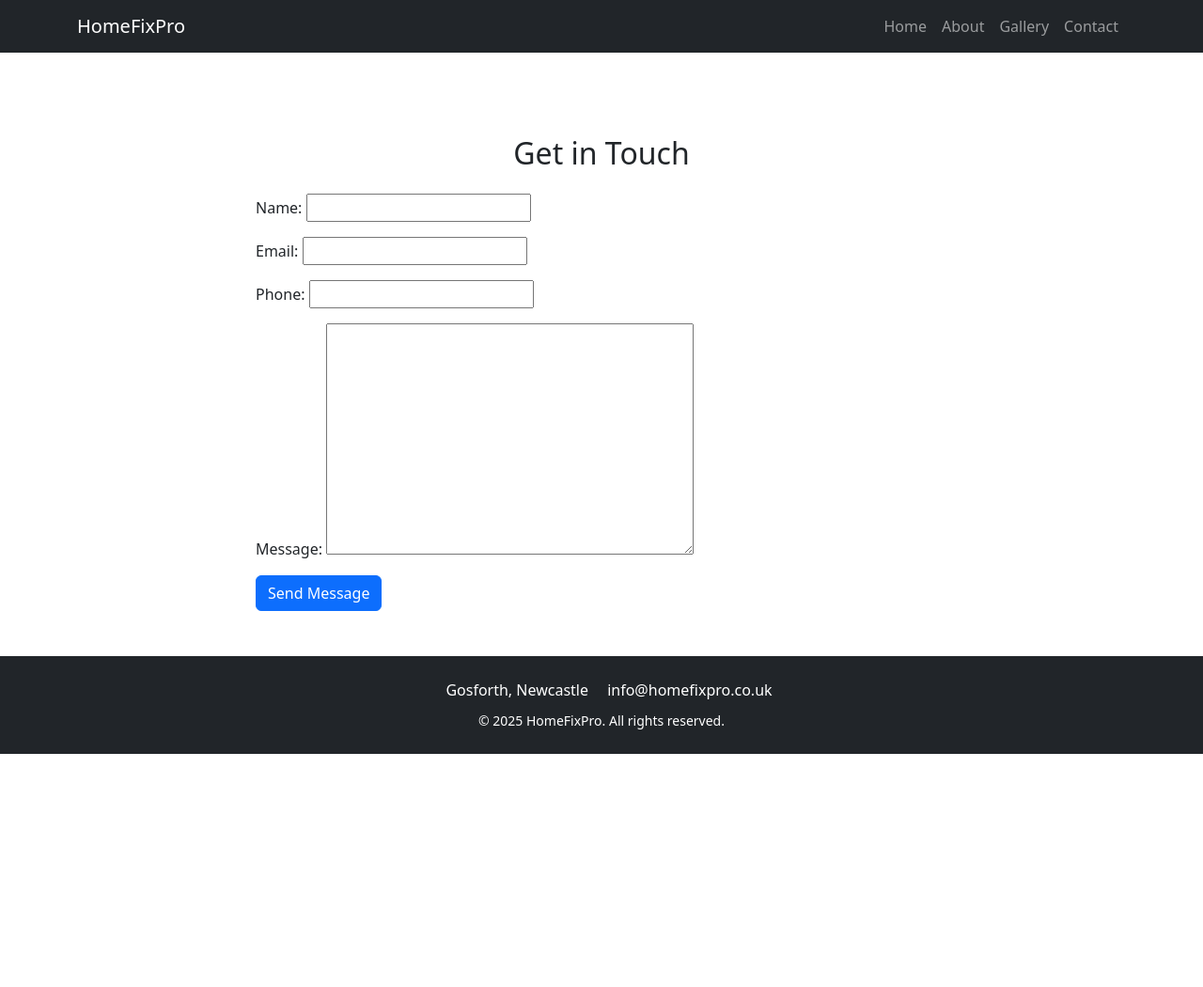
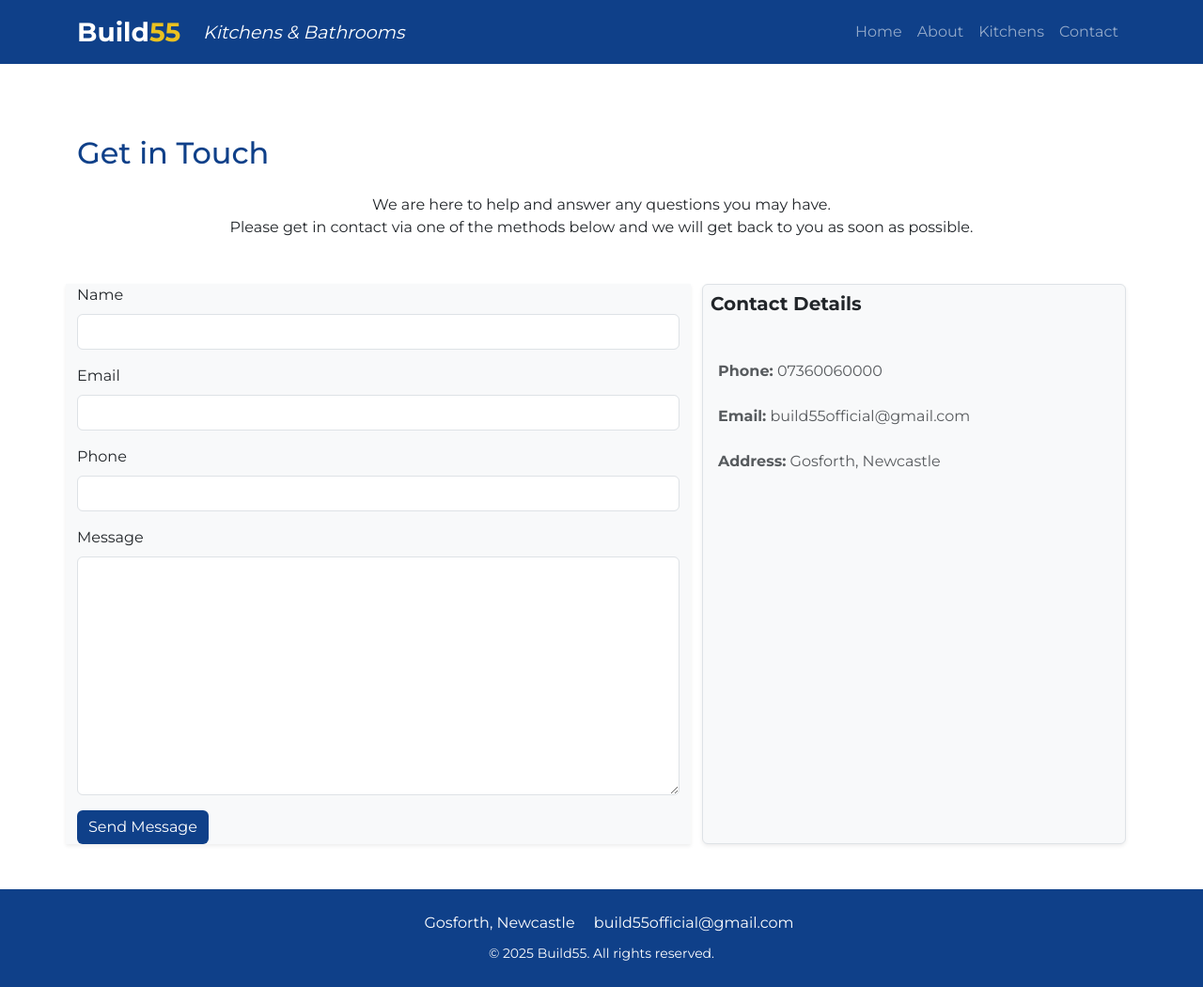
Before and after one commit to Naviid24/build55, a Django app: page /contact/ in a window 1280 px wide. Shown: the whole page at 94% size. Before the commit the page ends 802 px from the top, so only its background shows below. Run offline with Django 4.2, Linux system fonts and the light colour scheme.

Commit message:
Create and run all pages

```diff
--- a/app/urls.py
+++ b/app/urls.py
@@ -16,11 +16,18 @@ Including another URLconf
 """
 from django.contrib import admin
 from django.urls import path
-from myapp.views import my_app_view, contact_view
+from myapp.views import (
+    home_view,
+    contact_view,
+    about_view,
+    kitchens_view
+)
 
 
 urlpatterns = [
     path('admin/', admin.site.urls),
-    path('myapp/', my_app_view, name='my_app_view'),
+    path('home/', home_view, name='home'),
     path('contact/', contact_view, name='contact'),
+    path("about/", about_view, name='about'),
+    path("kitchens/", kitchens_view, name='kitchens')
 ]
--- /dev/null
+++ b/myapp/static/css/styles.css
@@ -0,0 +1,37 @@
+
+/* Custom Font */
+body {
+  font-family: 'Montserrat', sans-serif;
+}
+
+.bg-light-navy {
+  background-color: #0f4089;
+}
+
+.font-col {
+  color: #0f4089;
+}
+
+.tailig-words {
+  font-size: 1.2rem;
+  color: #ffffff;
+}
+
+.text-mix-color {
+  color: rgb(234, 193, 32);
+}
+
+button.btn.btn-custom {
+  background-color: #0f4089;
+  color: white;
+  border: none;
+}
+button.btn.btn-custom:hover {
+  background-color: rgb(255, 193, 7);
+  color: #0f4089;
+}
+
+div.kitchen-content {
+  background-color: rgba(227, 224, 224, 0.2);
+  padding: 70px;
+}
--- a/myapp/templates/myapp/about.html
+++ b/myapp/templates/myapp/about.html
@@ -1,4 +1,4 @@
-{% extends 'base.html' %}
+{% extends 'myapp/base.html' %}
 {% block title %}About Us - HomeFixPro{% endblock %}
 
 {% block content %}
--- a/myapp/templates/myapp/base.html
+++ b/myapp/templates/myapp/base.html
@@ -2,53 +2,63 @@
 <!DOCTYPE html>
 <html lang="en">
 <head>
-    <meta charset="UTF-8">
-    <meta name="viewport" content="width=device-width, initial-scale=1.0">
-    <meta name="description" content="Build55 is a website for local people to see our services and products. We offer building services, home improvement, and renovation solutions.">
-    <meta name="keywords" content="website, bathrooms, kitchens, home improvement, renovation, building services, house maintenance">
-    <meta name="author" content="Build55 Team">
-<!--Title-->
+    <meta charset="UTF-8" />
+    <meta name="viewport" content="width=device-width, initial-scale=1" />
+    <meta name="description" content="Build55 is a website for local people to see our services and products. We offer building services, home improvement, and renovation solutions." />
+    <meta name="keywords" content="website, bathrooms, kitchens, home improvement, renovation, building services, house maintenance" />
+    <meta name="author" content="Build55 Team" />
     <title>{% block title %}Build55{% endblock %}</title>
-<!--CSS Link-->
-  <link rel="stylesheet" href="{% static 'css/styles.css' %}">
-<!--Bootstrap CDN Link-->
-  <link href="https://cdn.jsdelivr.net/npm/bootstrap@5.3.0/dist/css/bootstrap.min.css" rel="stylesheet">
+    <link rel="icon" type="image/x-icon" href="{% static 'images/favicon-16x16.png' %}" />
+    <link rel="stylesheet" href="{% static 'css/styles.css' %}" />
+    <link href="https://cdn.jsdelivr.net/npm/bootstrap@5.3.0/dist/css/bootstrap.min.css" rel="stylesheet" />
+    <link href="https://fonts.googleapis.com/css2?family=Montserrat:wght@400;500;600;700&display=swap" rel="stylesheet" />
+    <style>
+      body {
+        font-family: 'Montserrat', sans-serif !important;
+      }
+    </style>
 </head>
 <body>
+  <div class="page-container d-flex flex-column min-vh-100">
     <!-- Navbar -->
-  <nav class="navbar navbar-expand-lg navbar-dark bg-dark fixed-top">
+    <nav class="navbar navbar-expand-lg navbar-dark fixed-top bg-light-navy">
       <div class="container">
-      <a class="navbar-brand" href="#home">HomeFixPro</a>
+        <a class="navbar-brand fw-bold fs-3" href="{% url 'home' %}">Build<span class="text-mix-color">55</span></a>
+        <span class="navbar-tagline ms-2 fst-italic tailig-words">Kitchens & Bathrooms</span>
         <button class="navbar-toggler" type="button" data-bs-toggle="collapse" data-bs-target="#navbarNav">
           <span class="navbar-toggler-icon"></span>
         </button>
         <div class="collapse navbar-collapse" id="navbarNav">
           <ul class="navbar-nav ms-auto">
-          <li class="nav-item"><a class="nav-link" href="#home">Home</a></li>
-          <li class="nav-item"><a class="nav-link" href="#about">About</a></li>
-          <li class="nav-item"><a class="nav-link" href="#gallery">Gallery</a></li>
-          <li class="nav-item"><a class="nav-link" href="#contact">Contact</a></li>
+            <li class="nav-item">
+              <a class="nav-link {% if request.path == '/' %}active{% endif %}" href="{% url 'home' %}">Home</a>
+            </li>
+            <li class="nav-item"><a class="nav-link" href="{% url 'about' %}">About</a></li>
+            <li class="nav-item"><a class="nav-link" href="{% url 'kitchens' %}">Kitchens</a></li>
+            <li class="nav-item"><a class="nav-link" href="{% url 'contact' %}">Contact</a></li>
           </ul>
         </div>
       </div>
     </nav>
-  <!-- Page Content -->
-  <main class="pt-5 mt-5">
+
+    <!-- Main Content -->
+    <main class="flex-grow-1 pt-5 mt-5">
       {% block content %}
       {% endblock %}
     </main>
 
     <!-- Footer -->
-  <footer class="bg-dark text-white text-center py-4">
+    <footer class="bg-light-navy text-white text-center py-4">
       <div class="container">
         <div class="mb-2">
           <a href="https://instagram.com" target="_blank" class="text-white me-3"><i class="fab fa-instagram fa-lg"></i></a>
           <span><i class="fas fa-map-marker-alt"></i> Gosforth, Newcastle</span>
-        <span class="ms-3"><i class="fas fa-envelope"></i> info@homefixpro.co.uk</span>
+          <span class="ms-3"><i class="fas fa-envelope"></i> build55official@gmail.com</span>
         </div>
-      <small>&copy; 2025 HomeFixPro. All rights reserved.</small>
+        <small>&copy; 2025 Build55. All rights reserved.</small>
       </div>
     </footer>
+  </div>
 
   <script src="https://cdn.jsdelivr.net/npm/bootstrap@5.3.0/dist/js/bootstrap.bundle.min.js"></script>
 </body>
--- a/myapp/templates/myapp/contact.html
+++ b/myapp/templates/myapp/contact.html
@@ -1,17 +1,64 @@
 {% extends 'myapp/base.html' %}
-{% block title %}Contact Us - HomeFixPro{% endblock %}
+{% block title %}Contact Us - Build55{% endblock %}
+{% load form_filters %}
 
 {% block content %}
 <div class="container mt-5 mb-5">
-  <h2 class="section-title text-center mb-4">Get in Touch</h2>
-  <div class="row justify-content-center">
-    <div class="col-md-8">
+  <h2 class="section-title mb-4 font-col">Get in Touch</h2>
+  <!-- Introductory message -->
+  <p class="text-center mb-5">
+    We are here to help and answer any questions you may have.<br>
+    Please get in contact via one of the methods below and we will get back to you as soon as possible.
+  </p>
+  <div class="row">
+
+    <!-- Contact Form -->
+    <div class="col-md-7 shadow-sm bg-light">
       <form method="post">
         {% csrf_token %}
-        {{ form.as_p }}
-        <button type="submit" class="btn btn-primary">Send Message</button>
+
+        <div class="mb-3">
+          <label for="{{ form.name.id_for_label }}" class="form-label">Name</label>
+          {{ form.name|add_class:"form-control" }}
+        </div>
+
+        <div class="mb-3">
+          <label for="{{ form.email.id_for_label }}" class="form-label">Email</label>
+          {{ form.email|add_class:"form-control" }}
+        </div>
+
+        <div class="mb-3">
+          <label for="{{ form.phone.id_for_label }}" class="form-label">Phone</label>
+          {{ form.phone|add_class:"form-control" }}
+        </div>
+
+        <div class="mb-3">
+          <label for="{{ form.message.id_for_label }}" class="form-label">Message</label>
+          {{ form.message|add_class:"form-control" }}
+        </div>
+
+        <button type="submit" class="btn btn-custom">Send Message</button>
       </form>
     </div>
+    <!-- Contact Info -->
+    <div class="col-md-5">
+      <div class="p-2 border rounded shadow-sm bg-light h-100 ">
+        <h5 class="fw-bold mb-5">Contact Details</h5>
+        <p class="mb-4 text-muted">
+          <i class="bi bi-telephone-fill me-2"></i>
+          <strong>Phone:</strong> 07360060000
+        </p>
+        <p class="mb-4 text-muted">
+          <i class="bi bi-envelope-fill me-2"></i>
+          <strong>Email:</strong> build55official@gmail.com
+        </p>
+        <p class="mb-0 text-muted">
+          <i class="bi bi-geo-alt-fill me-2"></i>
+          <strong>Address:</strong> Gosforth, Newcastle
+        </p>
+      </div>
+    </div>
+
   </div>
 </div>
 {% endblock %}
--- a/myapp/templates/myapp/index.html
+++ b/myapp/templates/myapp/home.html
@@ -1,9 +1,9 @@
-{% extends 'base.html' %}
+{% extends 'myapp/base.html' %}
 {% block title %}Home - HomeFixPro{% endblock %}
 
 {% block content %}
 <div class="container text-center">
-  <h1 class="section-title mt-4">Welcome to HomeFixPro</h1>
+  <h1 class="section-title mt-4">Welcome to Build55</h1>
   <p class="lead">Experts in kitchen and bathroom renovations, tiling, flooring, and more.</p>
   <a href="/contact/" class="btn btn-primary btn-lg mt-3">Get a Free Quote</a>
 </div>
--- /dev/null
+++ b/myapp/templatetags/form_filters.py
@@ -0,0 +1,7 @@
+from django import template
+
+register = template.Library()
+
+@register.filter(name='add_class')
+def add_class(value, arg):
+    return value.as_widget(attrs={'class': arg})
--- a/myapp/views.py
+++ b/myapp/views.py
@@ -1,10 +1,17 @@
 from django.shortcuts import render, redirect
-from django.http import HttpResponse
 from .forms import ContactForm
 
 
-def my_app_view(request):
-    return HttpResponse("Hello, this is my app view!")
+def home_view(request):
+    return render(request, 'myapp/home.html')
+
+
+def about_view(request):
+    return render(request, 'myapp/about.html')
+
+
+def kitchens_view(request):
+    return render(request, 'myapp/kitchens.html')
 
 
 def contact_view(request):
```
Also changed, not shown: myapp/templates/myapp/gallery.html (deleted, +0 -20 lines), myapp/templates/myapp/kitchens.html (added, +78 -0 lines), myapp/static/images/build.jpg (added), myapp/static/images/favicon-16x16.png (added), myapp/static/images/favicon-32x32.png (added), myapp/static/images/kitchen1.jpg (added), myapp/static/images/kitchen2.jpg (added), myapp/static/images/kitchen3.jpg (added). Lines whose indentation alone changed are shown as unchanged.
